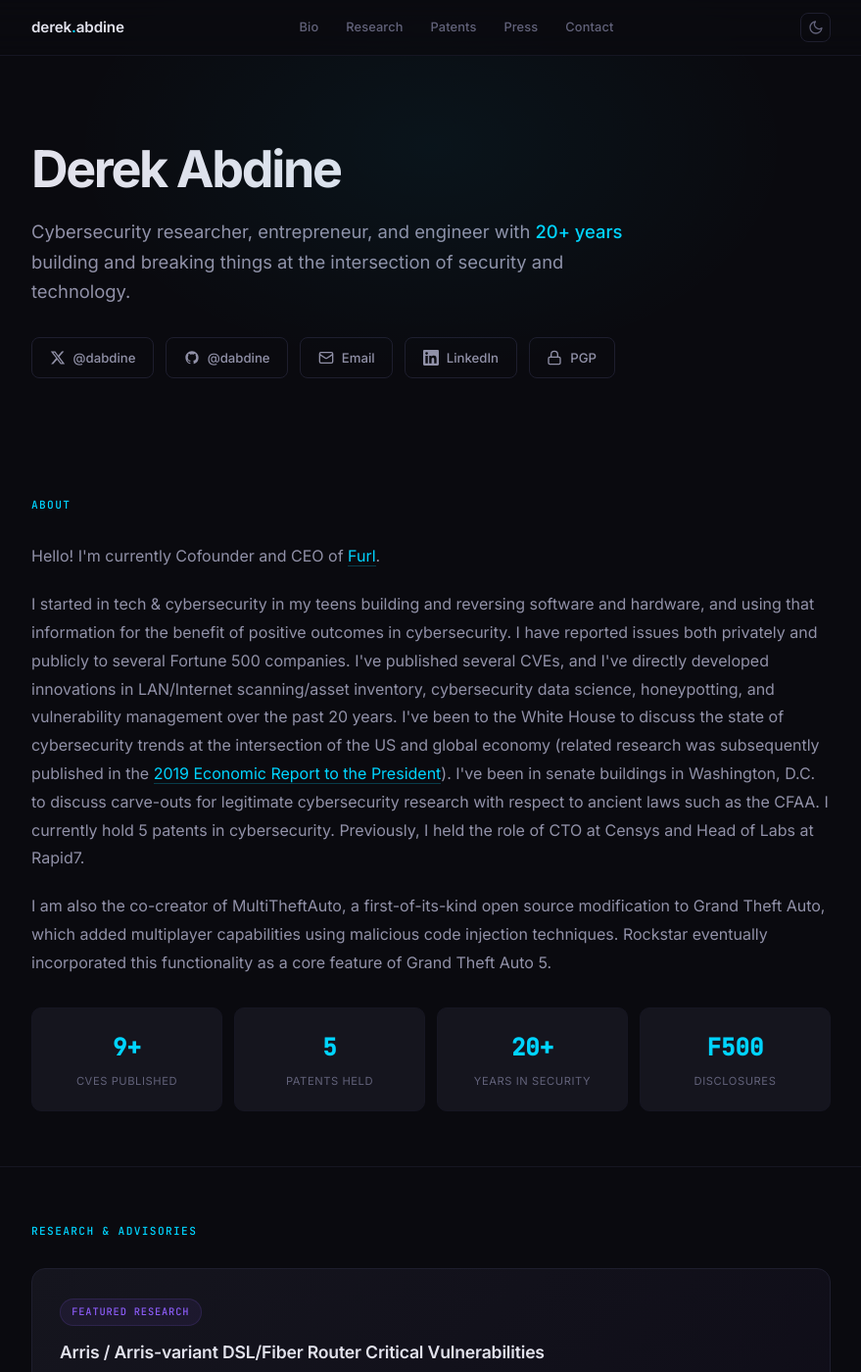
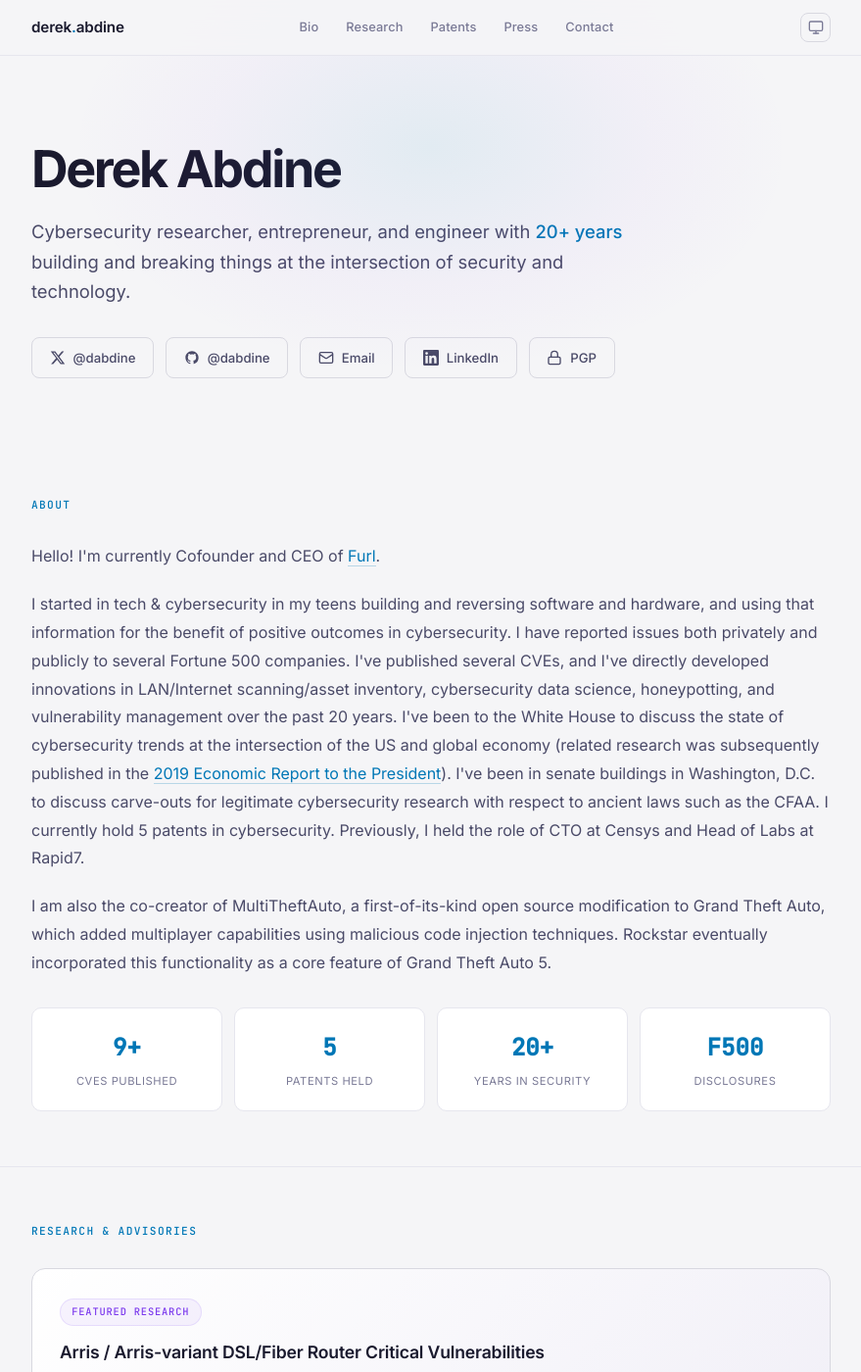
Before and after one commit to dabdine/dabdine.github.io, a Jekyll site: the page built from index.html, in a window 1280 px wide and 1400 px high. Shown: the whole window at 98% size, without its empty margins (200-1079 px from the left). Built offline with Jekyll 4.4.1, drawn with Linux system fonts in a browser that asks for light colours.

Commit message:
Add 3-state theme toggle: system, light, dark
Toggle cycles system → light → dark with corresponding icons (monitor, sun, moon). System mode follows OS prefers-color-scheme and reacts to live changes.

Co-Authored-By: Claude Opus 4.6 <noreply@anthropic.com>

```diff
--- a/_layouts/default.html
+++ b/_layouts/default.html
@@ -136,11 +136,10 @@
       color: var(--accent);
       background: var(--accent-glow);
     }
-    .theme-toggle svg { width: 16px; height: 16px; }
-    .theme-toggle .icon-sun { display: none; }
-    .theme-toggle .icon-moon { display: block; }
-    [data-theme="light"] .theme-toggle .icon-sun { display: block; }
-    [data-theme="light"] .theme-toggle .icon-moon { display: none; }
+    .theme-toggle svg { width: 16px; height: 16px; display: none; }
+    .theme-toggle[data-pref="dark"] .icon-moon { display: block; }
+    .theme-toggle[data-pref="light"] .icon-sun { display: block; }
+    .theme-toggle[data-pref="system"] .icon-system { display: block; }
 
     /* ── Hero ── */
     .hero {
@@ -563,9 +562,10 @@
         <a href="/#publications">Press</a>
         <a href="/#contact">Contact</a>
       </div>
-      <button class="theme-toggle" onclick="toggleTheme()" aria-label="Toggle light/dark mode">
+      <button class="theme-toggle" onclick="toggleTheme()" aria-label="Toggle theme" data-pref="system">
         <svg class="icon-moon" viewBox="0 0 24 24" fill="none" stroke="currentColor" stroke-width="2" stroke-linecap="round" stroke-linejoin="round"><path d="M21 12.79A9 9 0 1 1 11.21 3 7 7 0 0 0 21 12.79z"/></svg>
         <svg class="icon-sun" viewBox="0 0 24 24" fill="none" stroke="currentColor" stroke-width="2" stroke-linecap="round" stroke-linejoin="round"><circle cx="12" cy="12" r="5"/><line x1="12" y1="1" x2="12" y2="3"/><line x1="12" y1="21" x2="12" y2="23"/><line x1="4.22" y1="4.22" x2="5.64" y2="5.64"/><line x1="18.36" y1="18.36" x2="19.78" y2="19.78"/><line x1="1" y1="12" x2="3" y2="12"/><line x1="21" y1="12" x2="23" y2="12"/><line x1="4.22" y1="19.78" x2="5.64" y2="18.36"/><line x1="18.36" y1="5.64" x2="19.78" y2="4.22"/></svg>
+        <svg class="icon-system" viewBox="0 0 24 24" fill="none" stroke="currentColor" stroke-width="2" stroke-linecap="round" stroke-linejoin="round"><rect x="2" y="3" width="20" height="14" rx="2" ry="2"/><line x1="8" y1="21" x2="16" y2="21"/><line x1="12" y1="17" x2="12" y2="21"/></svg>
       </button>
     </div>
   </nav>
@@ -579,14 +579,29 @@
   </footer>
 
   <script>
-    function toggleTheme() {
-      var t = document.documentElement.getAttribute('data-theme') === 'light' ? '' : 'light';
-      document.documentElement.setAttribute('data-theme', t);
-      localStorage.setItem('theme', t || 'dark');
-    }
     (function() {
-      var saved = localStorage.getItem('theme');
-      if (saved === 'light') document.documentElement.setAttribute('data-theme', 'light');
+      var order = ['system', 'light', 'dark'];
+      var mq = window.matchMedia('(prefers-color-scheme: light)');
+      var btn = document.querySelector('.theme-toggle');
+
+      function apply(pref) {
+        var resolved = pref === 'system' ? (mq.matches ? 'light' : 'dark') : pref;
+        document.documentElement.setAttribute('data-theme', resolved === 'light' ? 'light' : '');
+        btn.setAttribute('data-pref', pref);
+      }
+
+      window.toggleTheme = function() {
+        var cur = localStorage.getItem('theme') || 'system';
+        var next = order[(order.indexOf(cur) + 1) % 3];
+        localStorage.setItem('theme', next);
+        apply(next);
+      };
+
+      apply(localStorage.getItem('theme') || 'system');
+      mq.addEventListener('change', function() {
+        var pref = localStorage.getItem('theme') || 'system';
+        if (pref === 'system') apply('system');
+      });
     })();
   </script>
 </body>
```
